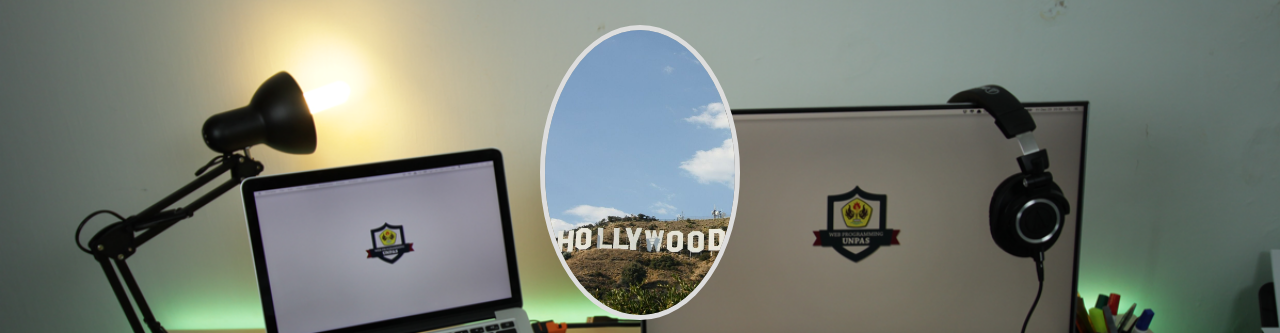
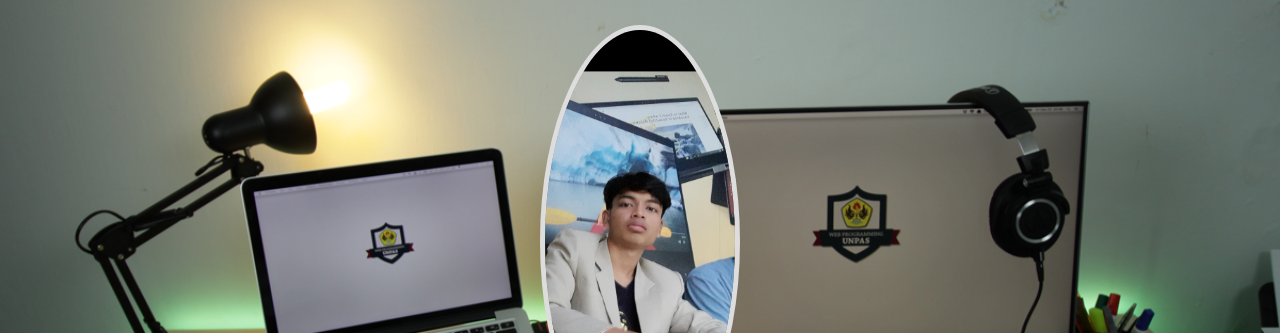
Before and after one commit to obyfarhanudin/obyfarhanudin.github.io, a plain HTML site: page index.html in a window 1280 px wide. Shown: the part 53-386 px from the top of the page. Drawn offline with Linux system fonts and the light colour scheme.

Commit message:
mengubah isi file index.html

```diff
--- a/index.html
+++ b/index.html
@@ -49,7 +49,7 @@
 
     <!-- jumbotron -->
     <div class="jumbotron text-center">
-      <img src="img/inglese.jpeg" class="img-circle">
+      <img src="img/Screenshot_20221213_081646.jpg" class="img-circle">
       <h1>M Roby Farhanudin</h1>
       <p>Lecturer | Web Developer | YouTuber</p>
     </div>
```
